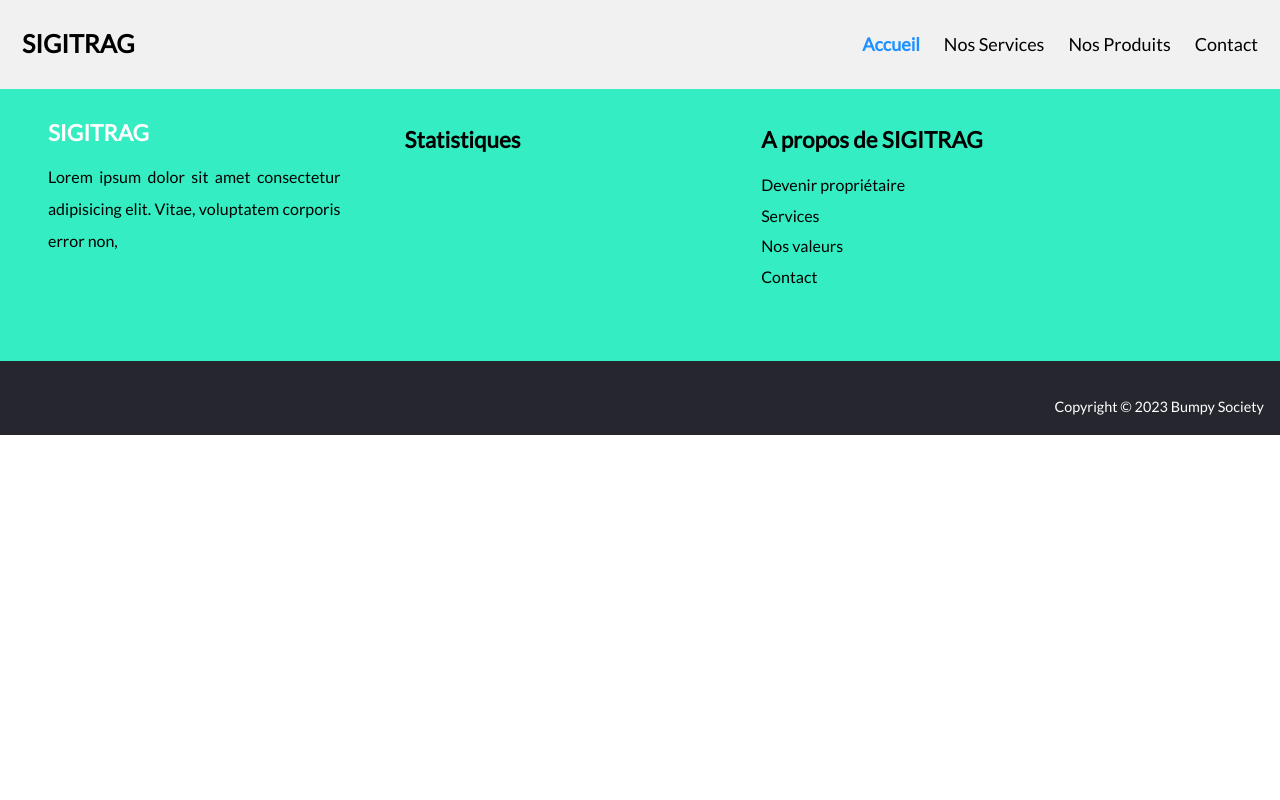
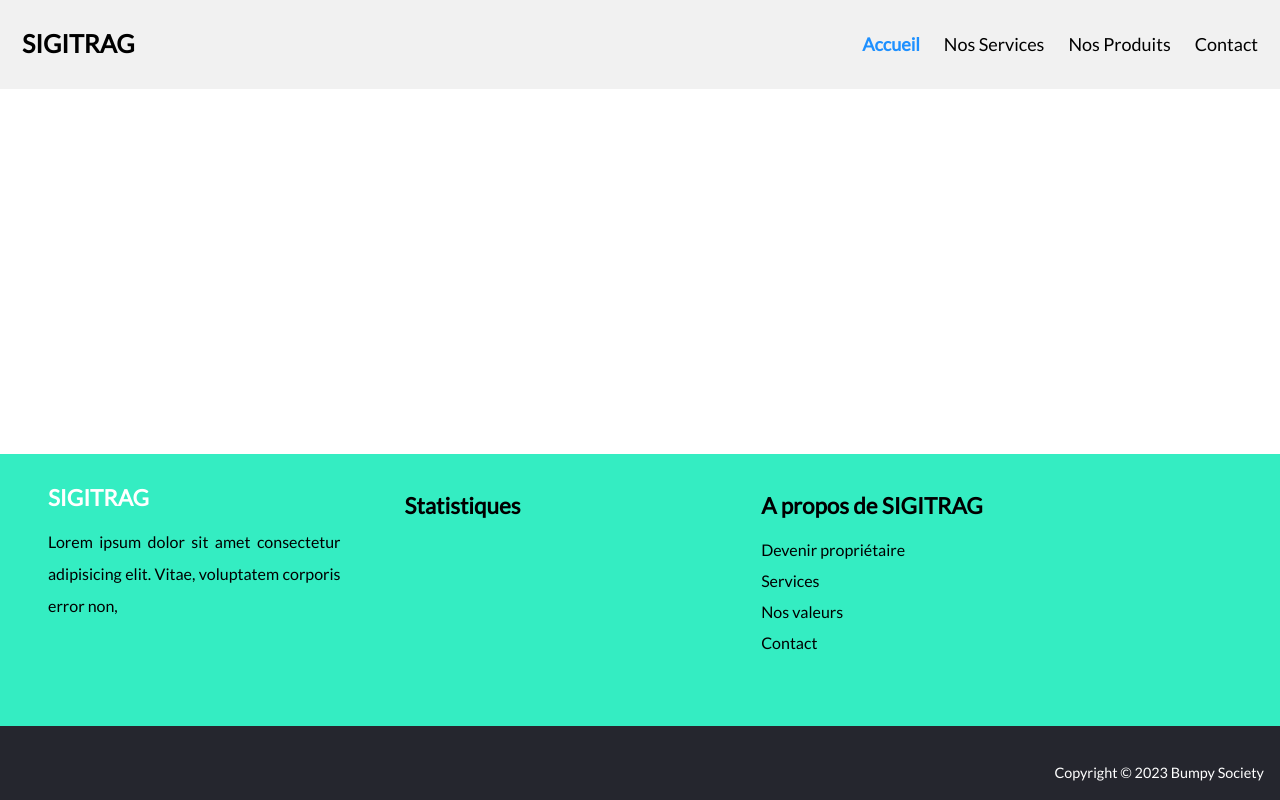
Before and after one commit to pascallenoir/SIGITRAG, a plain HTML site: page index.html in a window 1280 px wide. Drawn offline with Linux system fonts and the light colour scheme.

Commit message:
Modification apportées sur le main dans css

```diff
--- a/style.css
+++ b/style.css
@@ -13,11 +13,22 @@
     box-sizing: border-box;
 }
 
+html,
+body {
+  height: 100%;
+}
+
 body {
     font-family: "latoregular", "sans-serif";
     font-weight: 300;
     font-size: 20px;
+    display: flex;
+    flex-direction: column;
 }
+
+main {
+    flex: 1 0 auto;
+  }
 
 /* Extra small devices (phones, less than 768px) */
 /* No media query since this is the default in Bootstrap */
```
